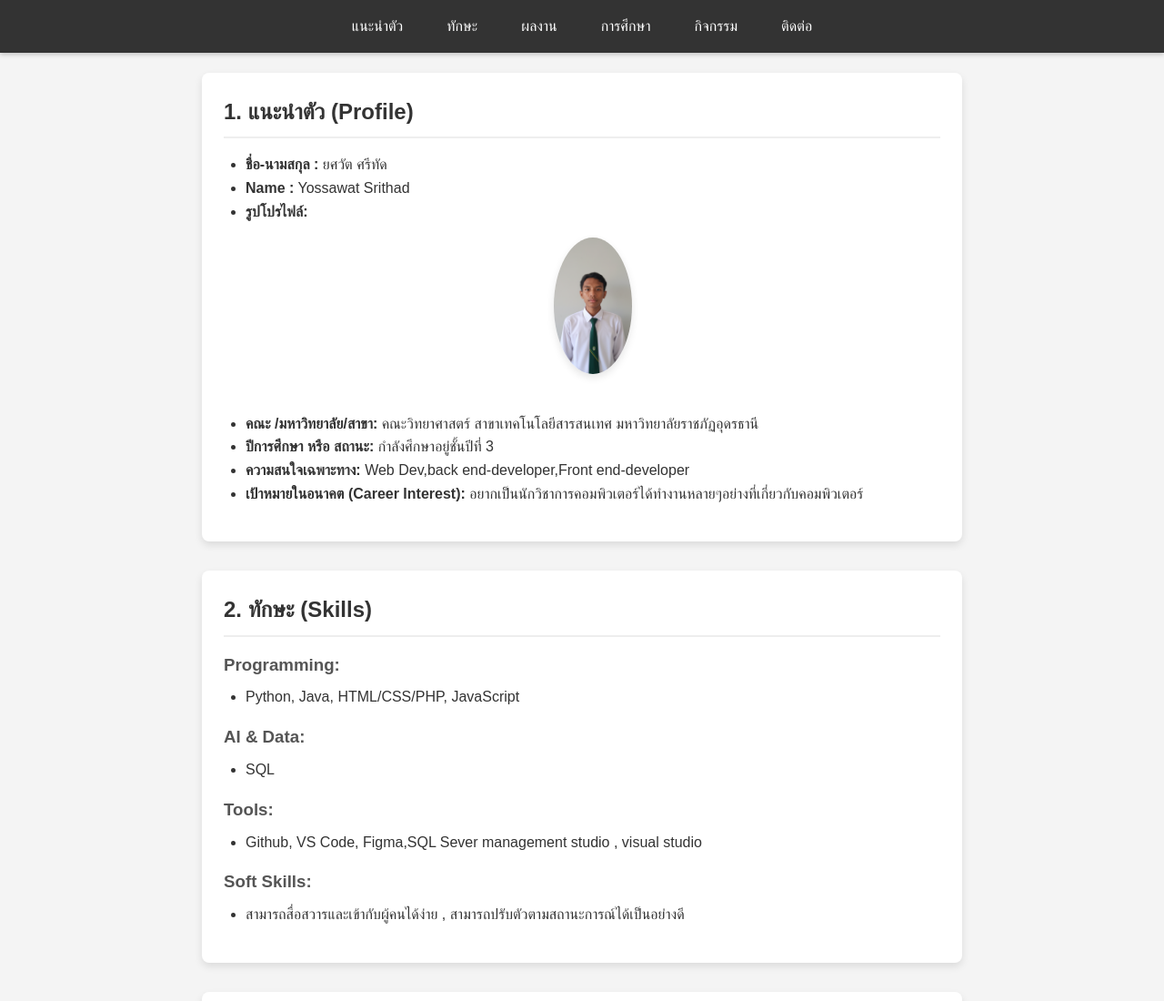
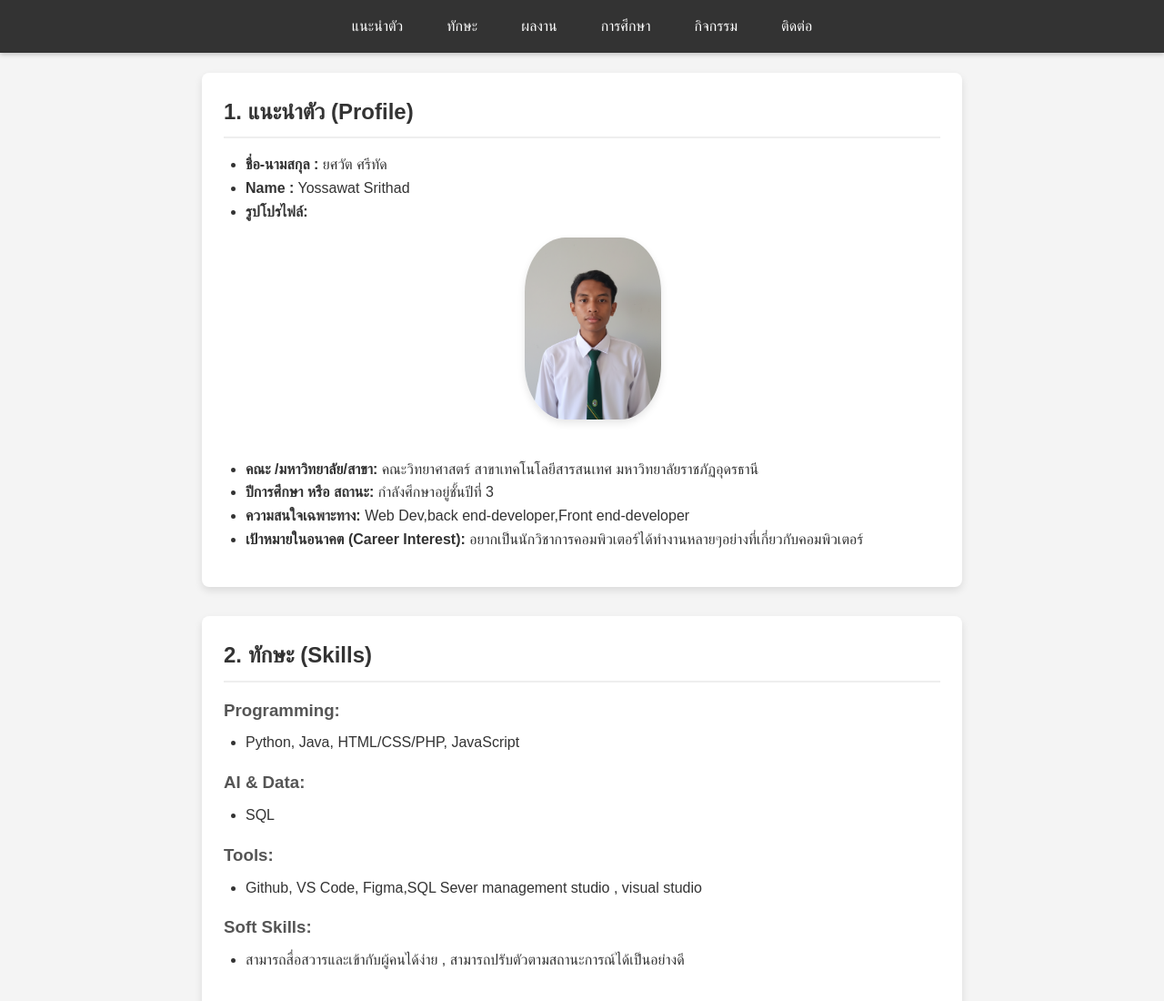
Before and after one commit to Yossawat-Srithad/Yossawat-Srithad.github.io, a plain HTML site: page index.html in a window 1280 px wide. Shown: the top 1100 px of the page at 91% size. Drawn offline with Linux system fonts and the light colour scheme.

Commit message:
Update style.css

```diff
--- a/style.css
+++ b/style.css
@@ -173,12 +173,12 @@ footer {
   =================================
 */
 .profile-img {
-      /* ลองที่ 150px (ถ้าเล็กไปก็เพิ่ม เช่น 180px) */
-    height: 150px; /* กำหนดความสูงให้เท่าความกว้าง */
+    width: 150px;/* ลองที่ 150px (ถ้าเล็กไปก็เพิ่ม เช่น 180px) */
+    height: 200px; /* กำหนดความสูงให้เท่าความกว้าง */
 
     object-fit: cover; /* (สำคัญมาก) กันรูปสัดส่วนเพี้ยน */
 
-    border-radius: 50%;
+    border-radius: 30%;
     display: block;
     margin: 1rem auto;
     box-shadow: 0 4px 8px rgba(0,0,0,0.1);
```
